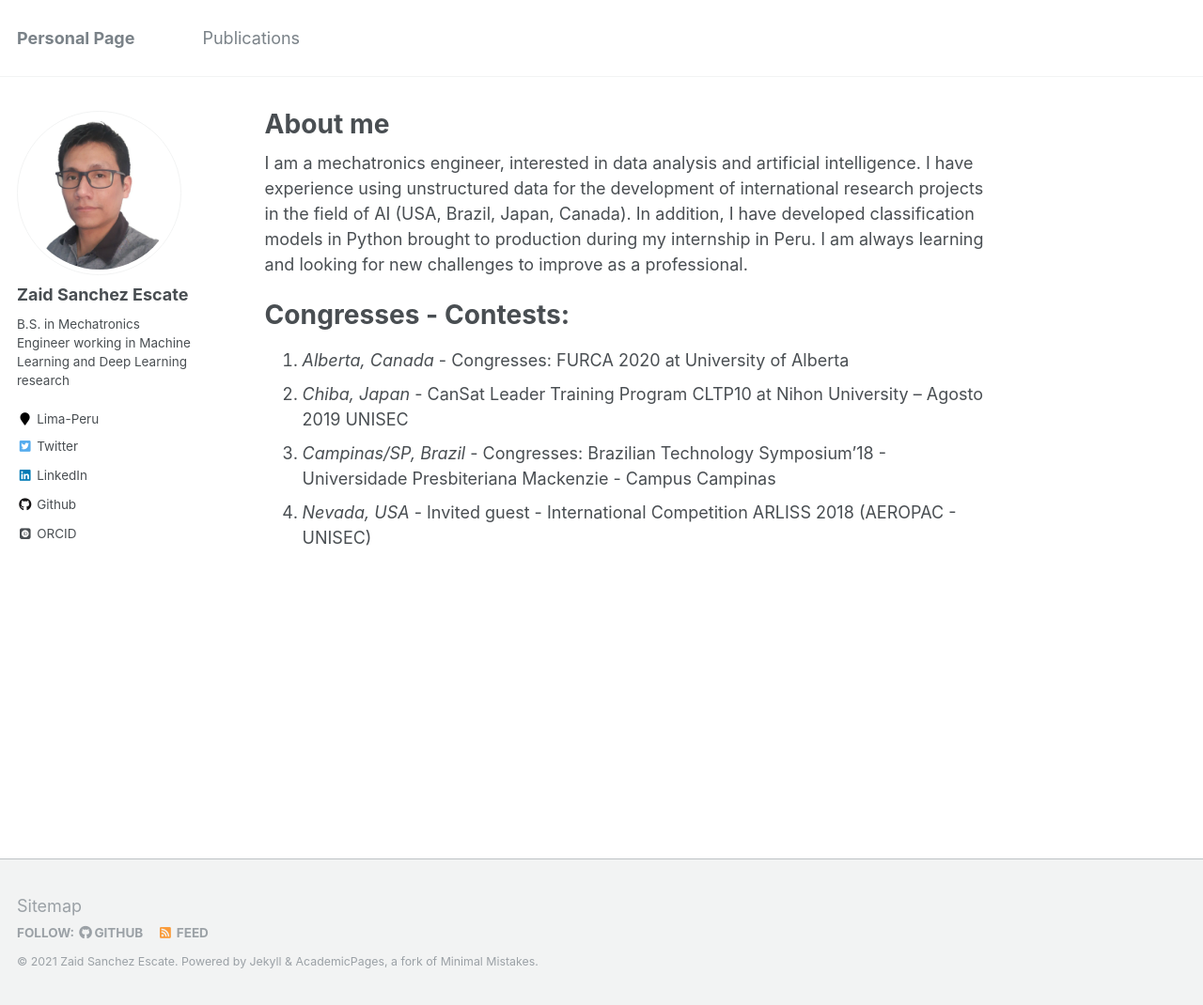
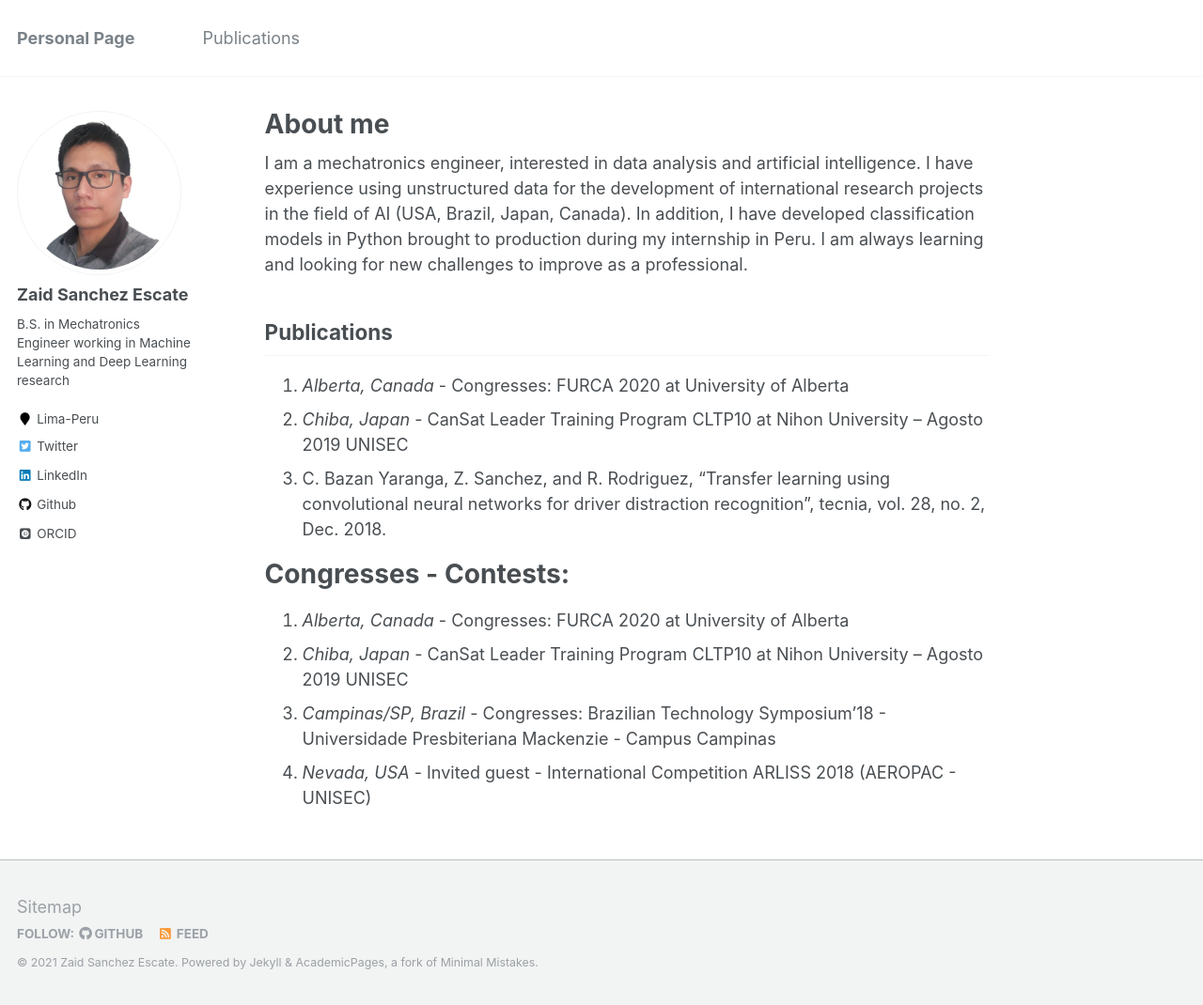
Before and after one commit to zaise/zaise.github.io, a Jekyll site: the page built from _pages/about.md, in a window 1280 px wide and 1070 px high. Shown: the whole window at 94% size. Built offline with Jekyll 4.4.1, drawn with Linux system fonts in a browser that asks for light colours; some web fonts are replaced.

Commit message:
2104290952

```diff
--- a/_pages/about.md
+++ b/_pages/about.md
@@ -10,6 +10,12 @@ redirect_from:
 
 I am a mechatronics engineer, interested in data analysis and artificial intelligence. I have experience using unstructured data for the development of international research projects in the field of AI (USA, Brazil, Japan, Canada). In addition, I have developed classification models in Python brought to production during my internship in Peru. I am always learning and looking for new challenges to improve as a professional.
 
+Publications
+------
+1. <i>Alberta, Canada</i> - Congresses: FURCA 2020 at University of Alberta
+1. <i>Chiba, Japan</i> - CanSat Leader Training Program CLTP10 at Nihon University – Agosto 2019 UNISEC
+1. C. Bazan Yaranga, Z. Sanchez, and R. Rodriguez, "Transfer learning using convolutional neural networks for driver distraction recognition", tecnia, vol. 28, no. 2, Dec. 2018.
+
 Congresses - Contests:
 ======
 1. <i>Alberta, Canada</i> - Congresses: FURCA 2020 at University of Alberta
```
Also changed, not shown: _publications/2018-12-17-Transfer-learning.md (+1 -1 lines).
